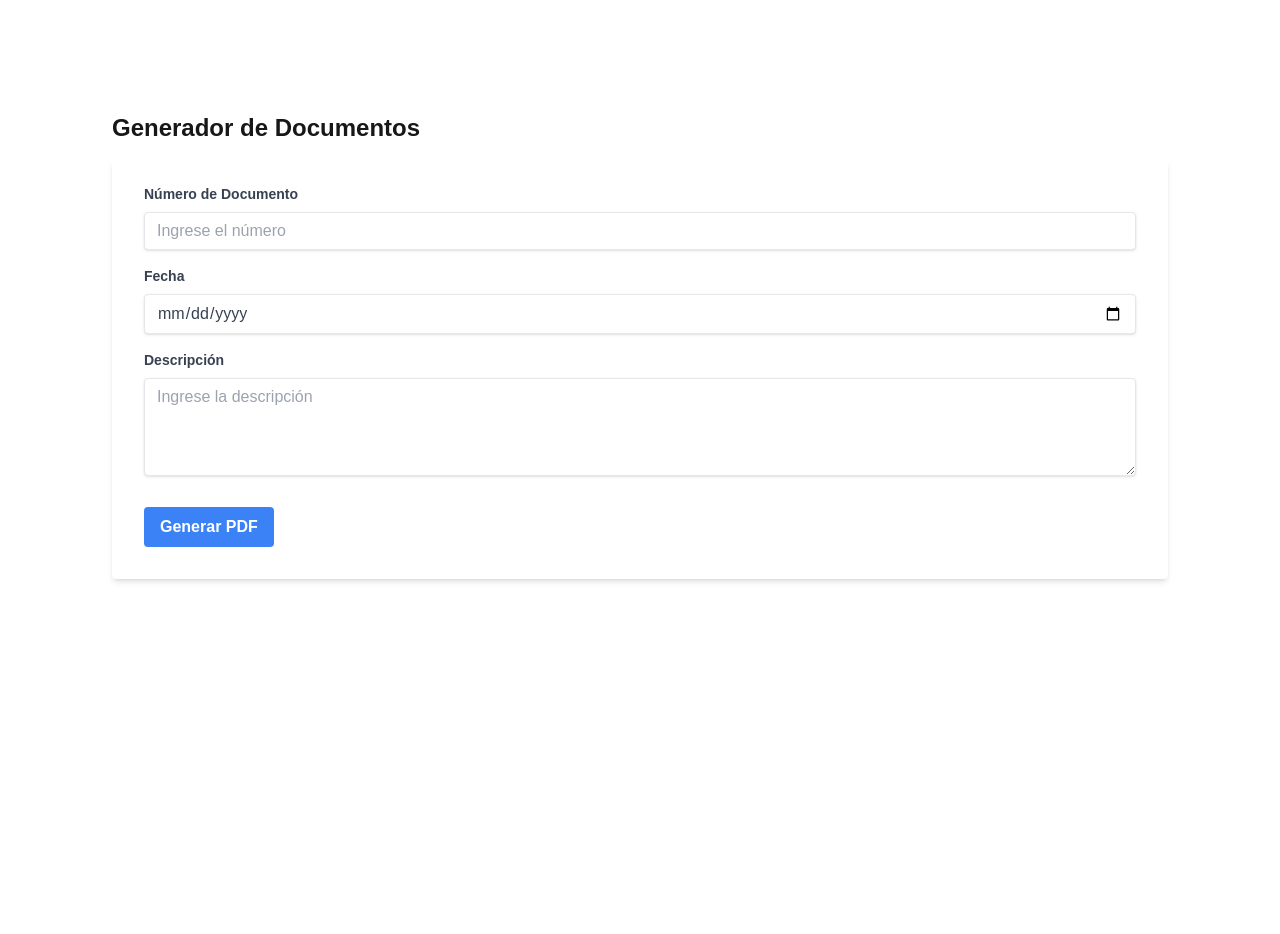
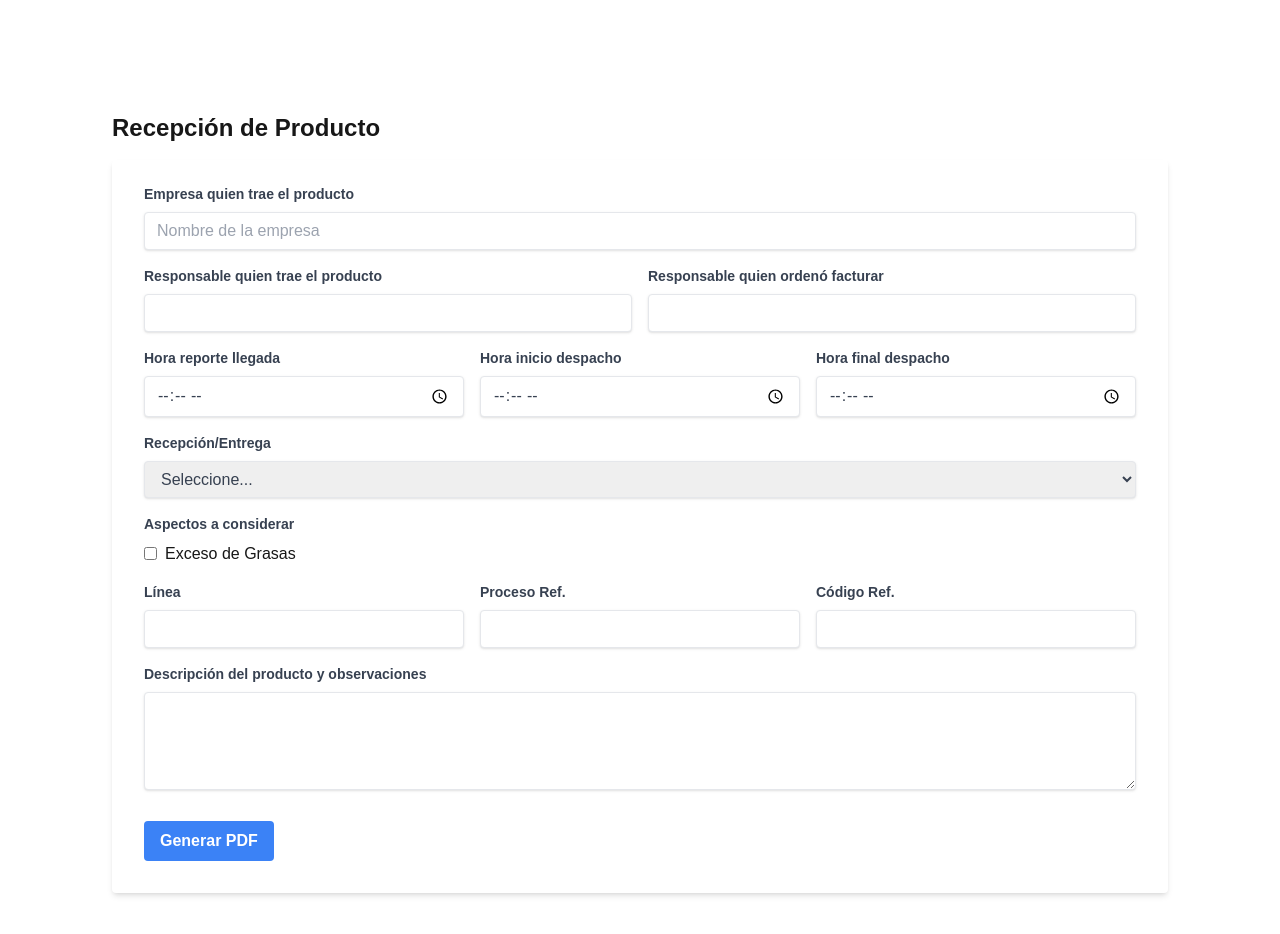
Before and after one commit to nicolas61v/pdfIndugal, a Next.js app: page / in a window 1280 px wide. Shown: the top 934 px of the page. Before the commit the page ends 800 px from the top, so only its background shows below. Built offline with nearby package versions, Linux system fonts and the light colour scheme.

Commit message:
added new strcuture

```diff
--- a/src/components/PDFGenerator/PDFForm.js
+++ b/src/components/PDFGenerator/PDFForm.js
@@ -2,47 +2,169 @@
 const PDFForm = ({ formData, onChange, onGenerate }) => {
   return (
     <div className="bg-white shadow-md rounded px-8 pt-6 pb-8 mb-4">
+      {/* Sección de empresa y responsables */}
       <div className="mb-4">
-          <label className="block text-gray-700 text-sm font-bold mb-2" htmlFor="number">
-            Número de Documento
+        <label className="block text-gray-700 text-sm font-bold mb-2">
+          Empresa quien trae el producto
         </label>
         <input
           className="shadow appearance-none border rounded w-full py-2 px-3 text-gray-700 leading-tight focus:outline-none focus:shadow-outline"
-            id="number"
-            type="text"
-            name="number"
-            value={formData.number}
+          name="empresa"
+          value={formData.empresa}
           onChange={onChange}
-            placeholder="Ingrese el número"
+          placeholder="Nombre de la empresa"
         />
       </div>
 
-        <div className="mb-4">
-          <label className="block text-gray-700 text-sm font-bold mb-2" htmlFor="date">
-            Fecha
+      <div className="grid grid-cols-2 gap-4 mb-4">
+        <div>
+          <label className="block text-gray-700 text-sm font-bold mb-2">
+            Responsable quien trae el producto
           </label>
           <input
             className="shadow appearance-none border rounded w-full py-2 px-3 text-gray-700 leading-tight focus:outline-none focus:shadow-outline"
-            id="date"
-            type="date"
-            name="date"
-            value={formData.date}
+            name="responsableTrae"
+            value={formData.responsableTrae}
             onChange={onChange}
           />
         </div>
+        <div>
+          <label className="block text-gray-700 text-sm font-bold mb-2">
+            Responsable quien ordenó facturar
+          </label>
+          <input
+            className="shadow appearance-none border rounded w-full py-2 px-3 text-gray-700 leading-tight focus:outline-none focus:shadow-outline"
+            name="responsableFacturar"
+            value={formData.responsableFacturar}
+            onChange={onChange}
+          />
+        </div>
+      </div>
+
+      {/* Sección de horas */}
+      <div className="grid grid-cols-3 gap-4 mb-4">
+        <div>
+          <label className="block text-gray-700 text-sm font-bold mb-2">
+            Hora reporte llegada
+          </label>
+          <input
+            type="time"
+            className="shadow appearance-none border rounded w-full py-2 px-3 text-gray-700 leading-tight focus:outline-none focus:shadow-outline"
+            name="horaLlegada"
+            value={formData.horaLlegada}
+            onChange={onChange}
+          />
+        </div>
+        <div>
+          <label className="block text-gray-700 text-sm font-bold mb-2">
+            Hora inicio despacho
+          </label>
+          <input
+            type="time"
+            className="shadow appearance-none border rounded w-full py-2 px-3 text-gray-700 leading-tight focus:outline-none focus:shadow-outline"
+            name="horaInicio"
+            value={formData.horaInicio}
+            onChange={onChange}
+          />
+        </div>
+        <div>
+          <label className="block text-gray-700 text-sm font-bold mb-2">
+            Hora final despacho
+          </label>
+          <input
+            type="time"
+            className="shadow appearance-none border rounded w-full py-2 px-3 text-gray-700 leading-tight focus:outline-none focus:shadow-outline"
+            name="horaFinal"
+            value={formData.horaFinal}
+            onChange={onChange}
+          />
+        </div>
+      </div>
+
+      {/* Sección de recepción/entrega */}
+      <div className="mb-4">
+        <label className="block text-gray-700 text-sm font-bold mb-2">
+          Recepción/Entrega
+        </label>
+        <select
+          className="shadow border rounded w-full py-2 px-3 text-gray-700 leading-tight focus:outline-none focus:shadow-outline"
+          name="recepcionEntrega"
+          value={formData.recepcionEntrega}
+          onChange={onChange}
+        >
+          <option value="">Seleccione...</option>
+          <option value="R">Recepción (R)</option>
+          <option value="E">Entrega (E)</option>
+        </select>
+      </div>
+
+      {/* Sección de aspectos a considerar */}
+      <div className="mb-4">
+        <label className="block text-gray-700 text-sm font-bold mb-2">
+          Aspectos a considerar
+        </label>
+        <div className="grid grid-cols-2 gap-4">
+          <label className="flex items-center">
+            <input
+              type="checkbox"
+              name="excesosGrasas"
+              checked={formData.excesosGrasas}
+              onChange={onChange}
+              className="mr-2"
+            />
+            Exceso de Grasas
+          </label>
+          {/* Agregar más checkboxes para cada aspecto */}
+        </div>
+      </div>
+
+      {/* Sección de información del producto */}
+      <div className="grid grid-cols-3 gap-4 mb-4">
+        <div>
+          <label className="block text-gray-700 text-sm font-bold mb-2">
+            Línea
+          </label>
+          <input
+            className="shadow appearance-none border rounded w-full py-2 px-3 text-gray-700 leading-tight focus:outline-none focus:shadow-outline"
+            name="linea"
+            value={formData.linea}
+            onChange={onChange}
+          />
+        </div>
+        <div>
+          <label className="block text-gray-700 text-sm font-bold mb-2">
+            Proceso Ref.
+          </label>
+          <input
+            className="shadow appearance-none border rounded w-full py-2 px-3 text-gray-700 leading-tight focus:outline-none focus:shadow-outline"
+            name="procesoRef"
+            value={formData.procesoRef}
+            onChange={onChange}
+          />
+        </div>
+        <div>
+          <label className="block text-gray-700 text-sm font-bold mb-2">
+            Código Ref.
+          </label>
+          <input
+            className="shadow appearance-none border rounded w-full py-2 px-3 text-gray-700 leading-tight focus:outline-none focus:shadow-outline"
+            name="codigoRef"
+            value={formData.codigoRef}
+            onChange={onChange}
+          />
+        </div>
+      </div>
 
       <div className="mb-6">
-          <label className="block text-gray-700 text-sm font-bold mb-2" htmlFor="description">
-            Descripción
+        <label className="block text-gray-700 text-sm font-bold mb-2">
+          Descripción del producto y observaciones
         </label>
         <textarea
           className="shadow appearance-none border rounded w-full py-2 px-3 text-gray-700 leading-tight focus:outline-none focus:shadow-outline"
-            id="description"
-            name="description"
-            value={formData.description}
+          name="descripcion"
+          value={formData.descripcion}
           onChange={onChange}
           rows="4"
-            placeholder="Ingrese la descripción"
         />
       </div>
 
--- a/src/components/PDFGenerator/index.js
+++ b/src/components/PDFGenerator/index.js
@@ -6,33 +6,50 @@ import { pdfService } from '@/services/pdfService';
 
 const PDFGenerator = () => {
   const [formData, setFormData] = useState({
-    number: '',
-    date: '',
-    description: '',
-    // Agregar más campos según necesidad
+    empresa: '',
+    responsableTrae: '',
+    responsableFacturar: '',
+    horaLlegada: '',
+    horaInicio: '',
+    horaFinal: '',
+    recepcionEntrega: '', // R o E
+    descripcion: '',
+    linea: '',
+    procesoRef: '',
+    codigoRef: '',
+    excesosGrasas: false,
+    excesosOxidacion: false,
+    excesosCalamina: false,
+    pintura: false,
+    recubrimientoBuque: false,
+    stickers: false,
+    soldaduraMalEscoriada: false,
+    perforacionDe: false,
+    drenaje: false,
+    otros: ''
   });
 
-  const handleGeneratePDF = () => {
+  const handleGeneratePDF = async () => {
     try {
-      const doc = pdfService.generatePDF(formData);
-      pdfService.savePDF('factura.pdf');
+      const doc = await pdfService.generatePDF(formData);
+      pdfService.savePDF('recepcion-producto.pdf');
     } catch (error) {
       console.error('Error al generar PDF:', error);
-      // Aquí puedes manejar el error como prefieras
+      // Aquí podrías mostrar un mensaje de error al usuario
     }
   };
 
   const handleFormChange = (e) => {
-    const { name, value } = e.target;
+    const { name, value, type, checked } = e.target;
     setFormData(prev => ({
       ...prev,
-      [name]: value
+      [name]: type === 'checkbox' ? checked : value
     }));
   };
 
   return (
     <div className="container mx-auto p-4">
-      <h1 className="text-2xl font-bold mb-4">Generador de Documentos</h1>
+      <h1 className="text-2xl font-bold mb-4">Recepción de Producto</h1>
       <PDFForm
         formData={formData}
         onChange={handleFormChange}
--- a/src/services/pdfService.js
+++ b/src/services/pdfService.js
@@ -4,6 +4,7 @@ import { jsPDF } from 'jspdf';
 export class PDFService {
   constructor() {
     this.doc = null;
+    this.logoPath = '/images/LOGO INDUGAL(1).png';
   }
 
   initDocument() {
@@ -16,37 +17,90 @@ export class PDFService {
     this.doc.setDrawColor(0);
   }
 
+  async addLogo() {
+    try {
+      // Construir la URL completa usando el path base de la aplicación
+      const logoUrl = `${window.location.origin}${this.logoPath}`;
+
+      // Convertir la imagen a base64
+      const imgData = await this.urlToBase64(logoUrl);
+
+      // Obtener las propiedades de la imagen
+      const imgProps = this.doc.getImageProperties(imgData);
+      const aspectRatio = imgProps.width / imgProps.height;
+
+      // Dimensiones máximas del rectángulo
+      const maxWidth = 40;
+      const maxHeight = 20;
+
+      // Calcular dimensiones finales manteniendo proporción
+      let width = maxWidth;
+      let height = width / aspectRatio;
+
+      if (height > maxHeight) {
+        height = maxHeight;
+        width = height * aspectRatio;
+      }
+
+      // Centrar la imagen en el rectángulo
+      const x = 10 + (maxWidth - width) / 2;
+      const y = 5 + (maxHeight - height) / 2;
+
+      // Agregar la imagen y el rectángulo
+      this.doc.addImage(imgData, 'PNG', x, y, width, height);
+      this.doc.rect(10, 5, 40, 20);
+    } catch (error) {
+      console.error('Error al cargar el logo:', error);
+      // Si hay error, solo dibujamos el rectángulo
+      this.doc.rect(10, 5, 40, 20);
+    }
+  }
+
+  async urlToBase64(url) {
+    try {
+      const response = await fetch(url);
+      const blob = await response.blob();
+      return new Promise((resolve, reject) => {
+        const reader = new FileReader();
+        reader.onloadend = () => resolve(reader.result);
+        reader.onerror = reject;
+        reader.readAsDataURL(blob);
+      });
+    } catch (error) {
+      throw new Error('Error al convertir URL a base64');
+    }
+  }
+
   drawHeader() {
-    // Espacio del logo
-    this.doc.rect(10, 5, 40, 20);
-
     // Texto del encabezado
-    this.doc.setFontSize(10);
+    this.doc.setFontSize(9);
+    this.doc.setFont('helvetica', 'bold');
     this.doc.text(
       'MEDELLÍN Calle 36 No. 52-50 PBX: 4444-314 Auxiliar 232 59 57 CEL: 321760 81 74',
       55,
-      10
+      5
     );
 
     // Título principal
-    this.doc.setFontSize(14);
+    this.doc.setFontSize(12);
     this.doc.setFont('helvetica', 'bold');
-    this.doc.text('RECEPCIÓN DE PRODUCTO', 90, 20);
+    this.doc.text('RECEPCIÓN DE PRODUCTO', 80, 10);
 
     // Texto adicional en rojo
     this.doc.setTextColor(255, 0, 0);
-    this.doc.setFontSize(8);
+    this.doc.setFontSize(7);
     this.doc.text(
-      'PASADOS 3 DÍAS DE LA PROMESA DE ENTREGA NO SE RESPONDE POR INCONFORMIDAD POR',
+      'PASADOS 2 DÍAS DE LA PROMESA DE ENTREGA NO SE RESPONDE POR INCONFORMIDAD POR',
       55,
-      25
+      15
     );
     this.doc.text(
       'DETERIORO EN NUESTROS PROCESOS Y PRODUCTO. SE COBRARÁ BODEGAJE A PARTIR DEL',
       55,
-      29
+      19
     );
-    this.doc.text('3er DÍA DE LA FECHA DE PROMESA DE ENTREGA.', 55, 33);
+    this.doc.text('3er DÍA DE LA FECHA DE PROMESA DE ENTREGA.',
+      55, 23);
     this.doc.setTextColor(0, 0, 0);
   }
 
@@ -82,6 +136,29 @@ export class PDFService {
     });
   }
 
+  drawTimeSection() {
+    // Sección de tiempos
+    this.doc.setFontSize(8);
+    this.doc.rect(10, 60, 90, 30);
+
+    // Campos de hora
+    this.doc.text('HORA REPORTE LLEGADA', 12, 65);
+    this.doc.text('HORA INICIO DESPACHO', 12, 72);
+    this.doc.text('HORA FINAL DESPACHO Y SALIDA', 12, 79);
+
+    // Líneas para las horas
+    this.doc.line(60, 64, 80, 64);
+    this.doc.line(60, 71, 80, 71);
+    this.doc.line(60, 78, 80, 78);
+
+    // Campos R/E
+    this.doc.text('RECEPCIÓN ENTREGA', 12, 85);
+    this.doc.rect(60, 82, 4, 4); // R
+    this.doc.rect(70, 82, 4, 4); // E
+    this.doc.text('R', 61, 85);
+    this.doc.text('E', 71, 85);
+  }
+
   drawMainForm() {
     // Campos principales del formulario
     this.doc.rect(10, 40, 130, 10); // Campo empresa
@@ -92,20 +169,6 @@ export class PDFService {
 
     this.doc.rect(90, 52, 50, 10); // Responsable que ordenó facturar
     this.doc.text('RESPONSABLE QUIEN ORDENÓ FACTURAR', 92, 57);
-
-    // Fechas y horas
-    this.doc.rect(10, 65, 50, 20);
-    this.doc.text('HORA REPORTE LLEGADA', 12, 70);
-    this.doc.text('HORA INICIO DESPACHO', 12, 75);
-    this.doc.text('HORA FINAL DESPACHO Y SALIDA', 12, 80);
-
-    // Recepción entrega
-    this.doc.rect(65, 65, 20, 20);
-    this.doc.text('RECEPCIÓN ENTREGA', 67, 70);
-    this.doc.text('R', 67, 75);
-    this.doc.text('E', 72, 75);
-    this.doc.rect(66, 76, 4, 4); // Opción R
-    this.doc.rect(71, 76, 4, 4); // Opción E
   }
 
   drawProductTable() {
@@ -122,11 +185,13 @@ export class PDFService {
     this.doc.text('CÓDIGO REF.', 85, 100);
   }
 
-  generatePDF(data = {}) {
+  async generatePDF(data = {}) {
     this.initDocument();
+    await this.addLogo(); // Ahora addLogo es asíncrono
     this.drawHeader();
     this.drawChecklist();
     this.drawMainForm();
+    this.drawTimeSection();
     this.drawProductTable();
     return this.doc;
   }
```
Also changed, not shown: public/images/LOGO INDUGAL(1).png (added). Lines whose indentation alone changed are shown as unchanged.
